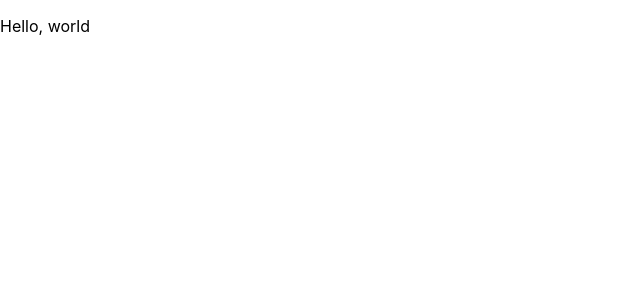
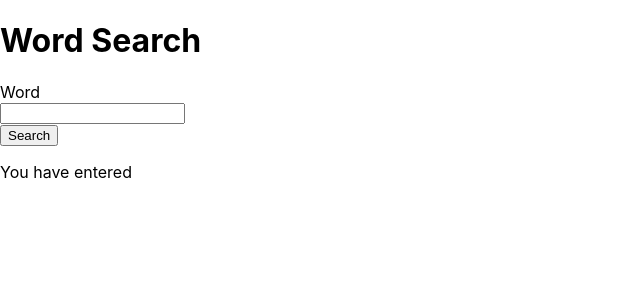
Before and after one commit to BraveNewWord/msa-phase-2, a React (Create React App) app in the folder frontend-module/my-app/: page / in a window 1280 px wide. Shown: the top 300 px of the page, without its empty margins (0-640 px from the left). Built offline with nearby package versions, Linux system fonts and the light colour scheme.

Commit message:
Add word search bar

```diff
--- a/frontend-module/my-app/src/App.tsx
+++ b/frontend-module/my-app/src/App.tsx
@@ -1,14 +1,33 @@
-import React from 'react';
+import React, { useState } from 'react';
 import './App.css';
 
 function App() {
+  const [searchWord, setSearchWord] = useState("");
+
   return (
     <div>
-        <p>
-            Hello, world
-        </p>
+      <h1>
+        Word Search
+      </h1>
+
+      <div>
+        <label>Word</label><br/>
+        <input type="text" id="word" name="word" onChange={e => setSearchWord(e.target.value)}/><br/>
+        <button onClick={search}>
+        Search
+        </button>
+      </div>
+
+      <p>
+        You have entered {searchWord}
+      </p>
+
     </div>
   );
+
+  function search(){
+    console.log(searchWord);
+}
 }
 
 export default App;
```
